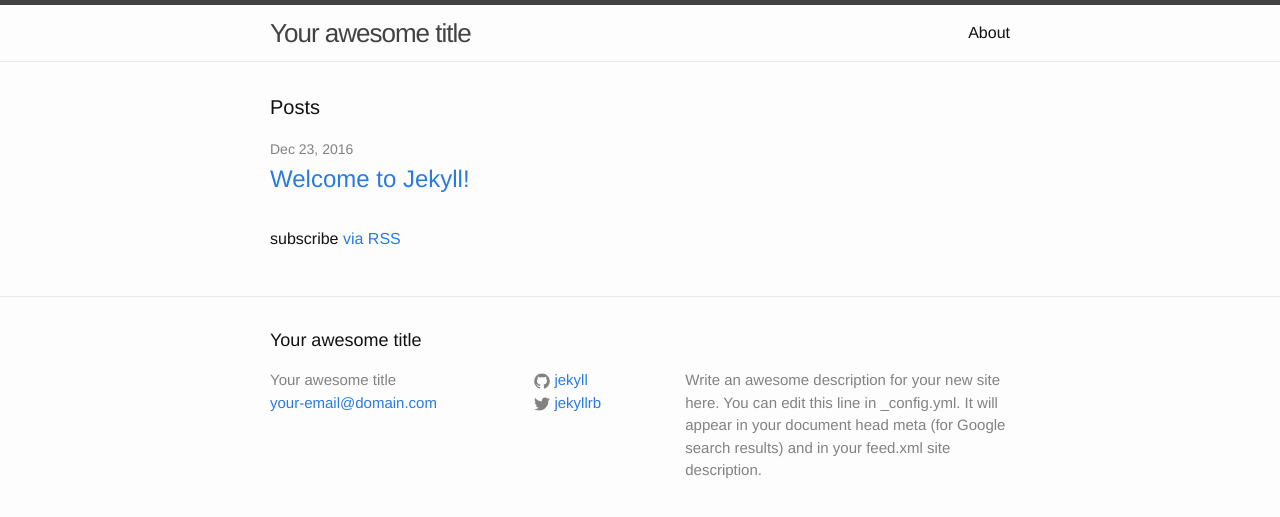
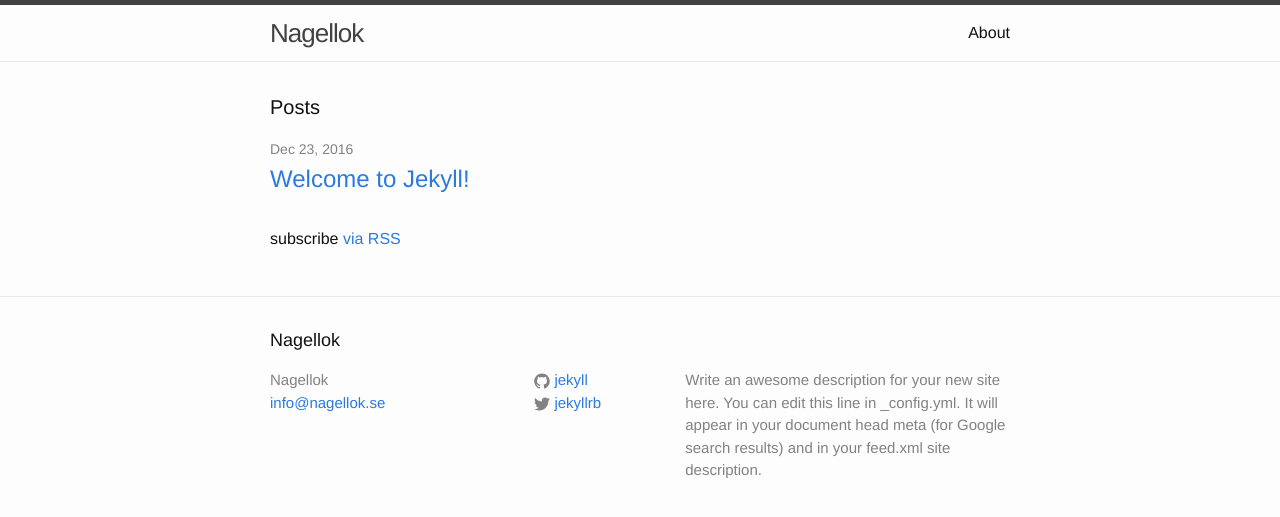
Before and after one commit to nagellok/nagellok.github.io, a Jekyll site: the page built from index.html, in a window 1280 px wide. Shown: the top 517 px of the page. Built offline with Jekyll 4.4.1, drawn with Linux system fonts in a browser that asks for light colours.

Commit message:
edit title and email

```diff
--- a/_config.yml
+++ b/_config.yml
@@ -6,8 +6,8 @@
 # 'jekyll serve'. If you change this file, please restart the server process.
 
 # Site settings
-title: Your awesome title
-email: your-email@domain.com
+title: Nagellok
+email: info@nagellok.se
 description: > # this means to ignore newlines until "baseurl:"
   Write an awesome description for your new site here. You can edit this
   line in _config.yml. It will appear in your document head meta (for
```
